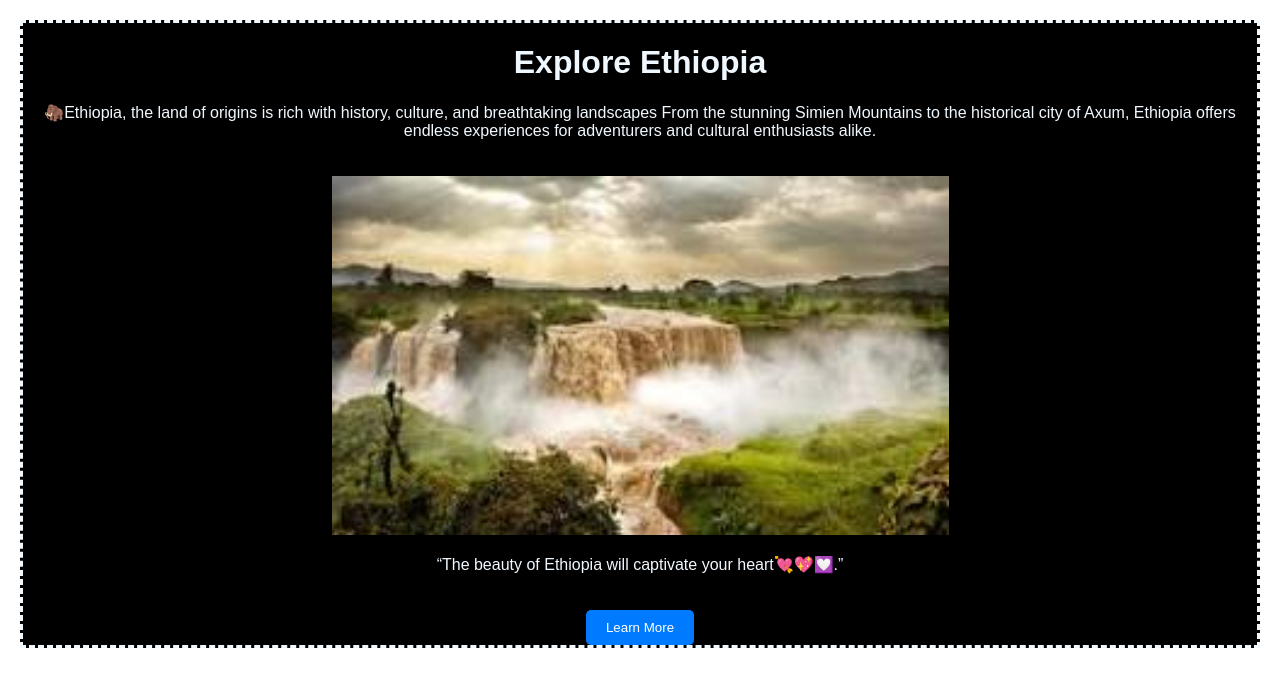
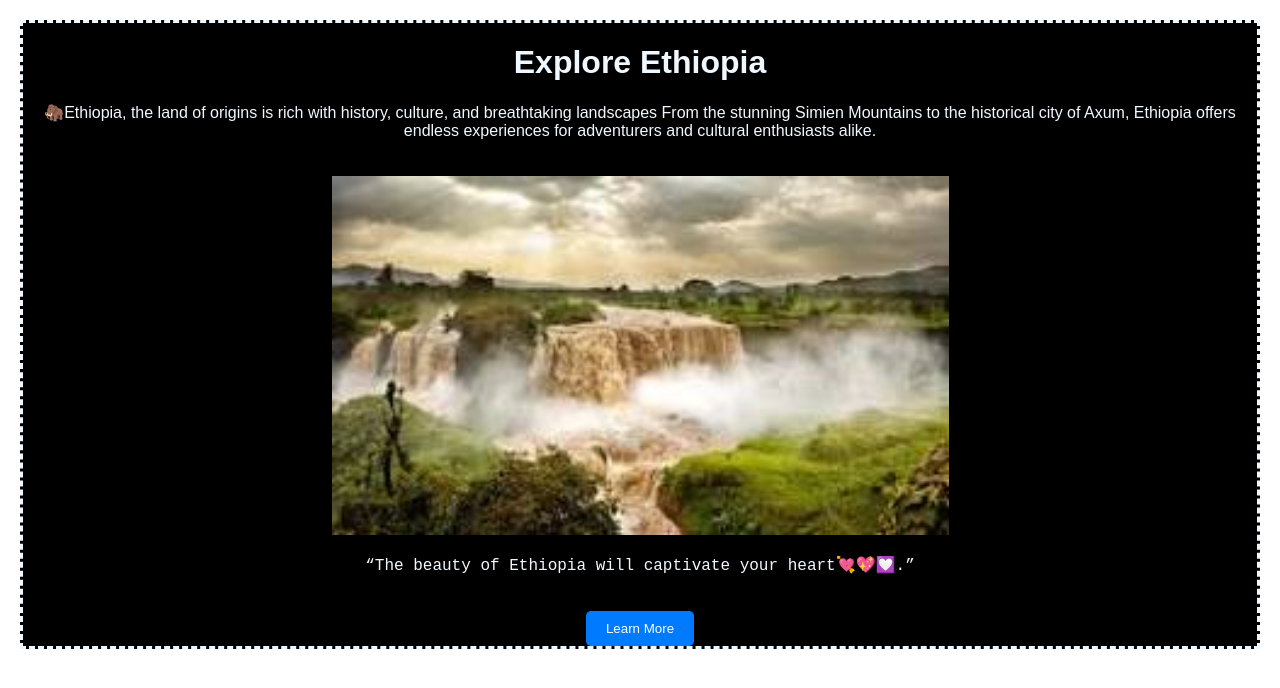
Before and after one commit to DesuSefiw/Ethiopia-explore, a React (Create React App) app: page / in a window 1280 px wide. Shown: the top 688 px of the page. Built offline with nearby package versions, Linux system fonts and the light colour scheme.

Commit message:
Update HomePage.js

```diff
--- a/src/pages/HomePage.js
+++ b/src/pages/HomePage.js
@@ -33,7 +33,7 @@ const HomePage = () => {
           className="slide"
         />
       </div>
-      <p>“The beauty of Ethiopia will captivate your heart💘💖💟.”</p>
+      <p className="beauty">“The beauty of Ethiopia will captivate your heart💘💖💟.”</p>
 
       <Link to="/about">
         <button>Learn More</button>
```
